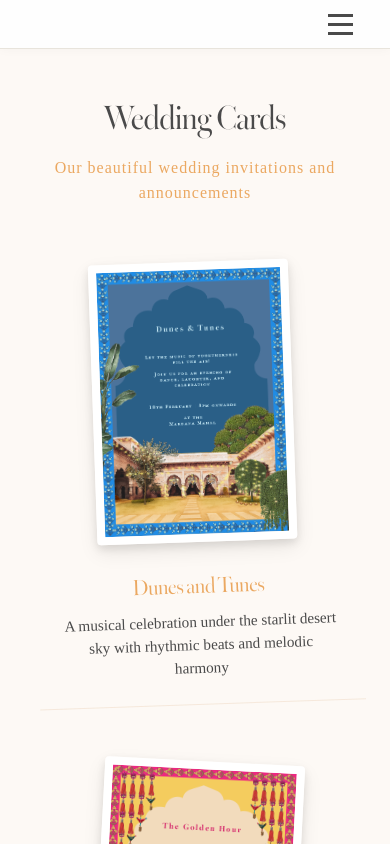
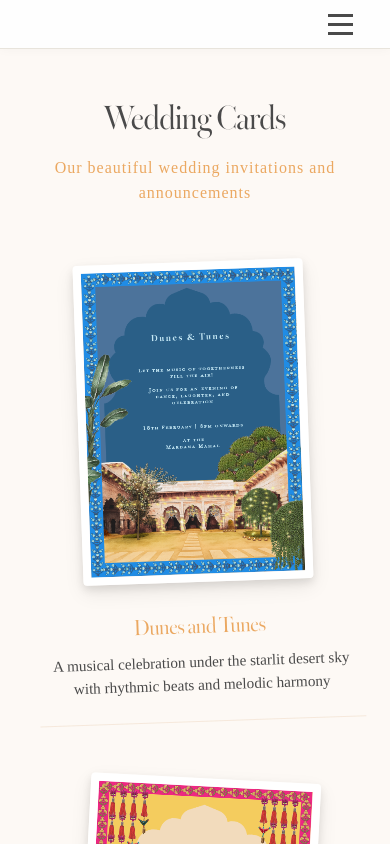
Before and after one commit to banner20/Sidhtuishawedding, a React (Vite) app in the folder wedding-website/: page /cards in a window 390 px wide. Shown: the top 844 px of the page. Built offline with nearby package versions, Linux system fonts and the light colour scheme; a web font is replaced by a local one.

Commit message:
minro fixes

```diff
--- a/wedding-website/index.html
+++ b/wedding-website/index.html
@@ -4,7 +4,7 @@
     <meta charset="UTF-8" />
     <link rel="icon" type="image/svg+xml" href="/vite.svg" />
     <meta name="viewport" content="width=device-width, initial-scale=1.0" />
-    <title>Sidh & Trisha Wedding</title>
+    <title>Sidh & Tuisha Wedding</title>
   </head>
   <body>
     <div id="root"></div>
--- a/wedding-website/src/components/Cards.css
+++ b/wedding-website/src/components/Cards.css
@@ -36,8 +36,8 @@
   max-width: 1000px;
   margin: 0 auto;
   display: grid;
-  grid-template-columns: repeat(auto-fit, minmax(300px, 1fr));
-  gap: 3rem;
+  grid-template-columns: repeat(2, 1fr);
+  gap: 1.5rem;
   margin-bottom: 4rem;
 }
 
@@ -68,8 +68,8 @@
 
 .card-image {
   width: 100%;
-  max-width: 280px;
-  height: 400px;
+  max-width: 320px;
+  height: 450px;
   object-fit: cover;
   border: 12px solid #fff;
   border-radius: 4px;
@@ -86,7 +86,7 @@
 }
 
 .card-info {
-  max-width: 280px;
+  max-width: 320px;
 }
 
 .card-title {
@@ -158,9 +158,9 @@
 .overlay-content {
   background: var(--cream);
   border-radius: 12px;
-  padding: 2rem;
-  max-width: 90vw;
-  max-height: 90vh;
+  padding: 2.5rem;
+  max-width: 95vw;
+  max-height: 95vh;
   position: relative;
   display: flex;
   flex-direction: column;
@@ -194,8 +194,8 @@
 }
 
 .overlay-image {
-  max-width: 60vw;
-  max-height: 70vh;
+  max-width: 70vw;
+  max-height: 80vh;
   object-fit: contain;
   border: 12px solid #fff;
   border-radius: 4px;
@@ -259,8 +259,8 @@
   }
 
   .card-image {
-    max-width: 240px;
-    height: 340px;
+    max-width: 280px;
+    height: 380px;
     border-width: 8px;
   }
 
@@ -287,8 +287,8 @@
   }
 
   .overlay-image {
-    max-width: 80vw;
-    max-height: 60vh;
+    max-width: 85vw;
+    max-height: 70vh;
     border-width: 8px;
   }
 
@@ -311,8 +311,8 @@
 
 @media (max-width: 480px) {
   .card-image {
-    max-width: 200px;
-    height: 280px;
+    max-width: 240px;
+    height: 320px;
   }
 
   .card-title {
--- a/wedding-website/src/components/TravelRecommendations.css
+++ b/wedding-website/src/components/TravelRecommendations.css
@@ -645,12 +645,12 @@
   }
 
   .timeline-container {
-    padding: 1rem 0;
+    padding: 1rem;
   }
 
   .timeline-header {
     margin-bottom: 2rem;
-    padding: 1.5rem;
+    padding: 1.5rem 1rem;
   }
 
   .timeline-date {
@@ -662,21 +662,35 @@
   }
 
   .timeline {
-    padding-left: 1rem;
+    padding-left: 0;
+  }
+
+  .timeline::before {
+    left: 20px;
+    width: 2px;
   }
 
   .timeline-item {
-    padding-left: 2rem;
+    padding-left: 50px;
     margin-bottom: 2rem;
+    padding-bottom: 1.5rem;
+  }
+
+  .timeline-item::before {
+    left: 11px;
+    top: 0.5rem;
+    width: 1rem;
+    height: 1rem;
   }
 
   .timeline-time {
     position: static;
     width: auto;
     text-align: left;
-    padding: 0 0 1rem 0;
+    padding: 0;
     margin-bottom: 1rem;
     border-bottom: 1px solid var(--border-light);
+    padding-bottom: 0.5rem;
   }
 
   .time {
@@ -688,18 +702,21 @@
   .period {
     display: inline;
     margin-top: 0;
+    font-size: 1rem;
   }
 
   .timeline-content {
-    padding: 1.5rem;
+    padding: 0;
   }
 
   .event-title {
     font-size: 1.3rem;
+    margin-bottom: 0.8rem;
   }
 
   .event-description {
     font-size: 0.95rem;
+    line-height: 1.5;
   }
 }
 
```
Also changed, not shown: wedding-website/public/images/greedatcyberhub.png (added).
